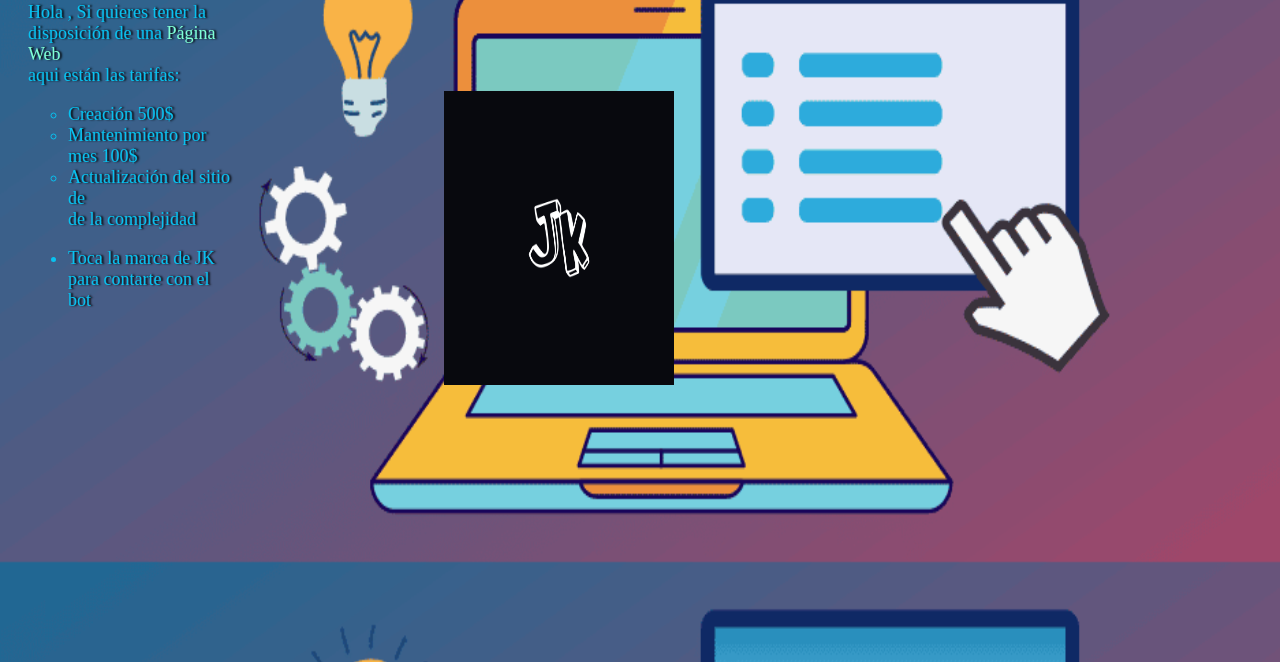
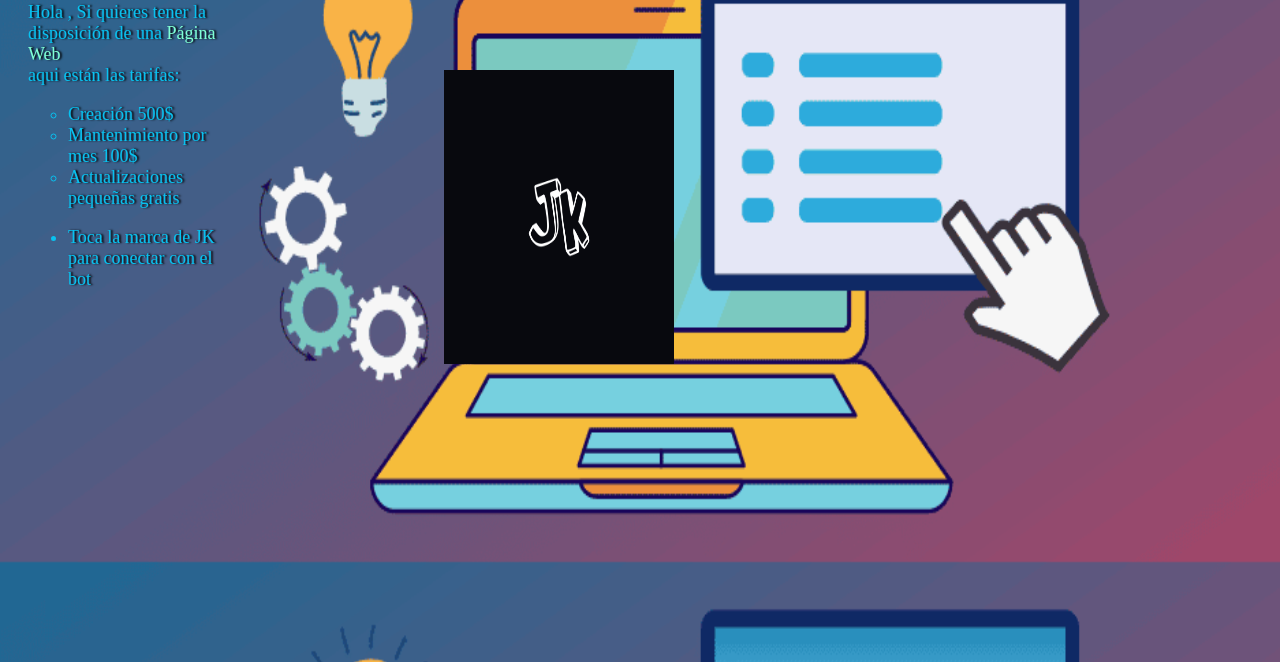
Before and after one commit to Jhydek/promoci-n-jhydek, a plain HTML site: page index.html in a window 1280 px wide. Shown: the part 138-800 px from the top of the page. Drawn offline with Linux system fonts and the light colour scheme.

Commit message:
index.html

```diff
--- a/index.html
+++ b/index.html
@@ -16,10 +16,10 @@
 <ul type="circle">
     <li>Creación 500$</li>
     <li>Mantenimiento por mes 100$</li>
-    <li>Actualización del sitio de <br>de la complejidad</li>
+    <li>Actualizaciones pequeñas gratis</li>
 </ul>
 <ul>
-    <li>Toca la marca de JK para contarte con el bot</li>
+    <li>Toca la marca de JK para conectar con el bot</li>
 </ul>
 </div>
 <a href="http://t.me/Jhydek_bot"><img  src="/jk.jpg" alt="Jhydek" width="100" height="100"></a>
```
